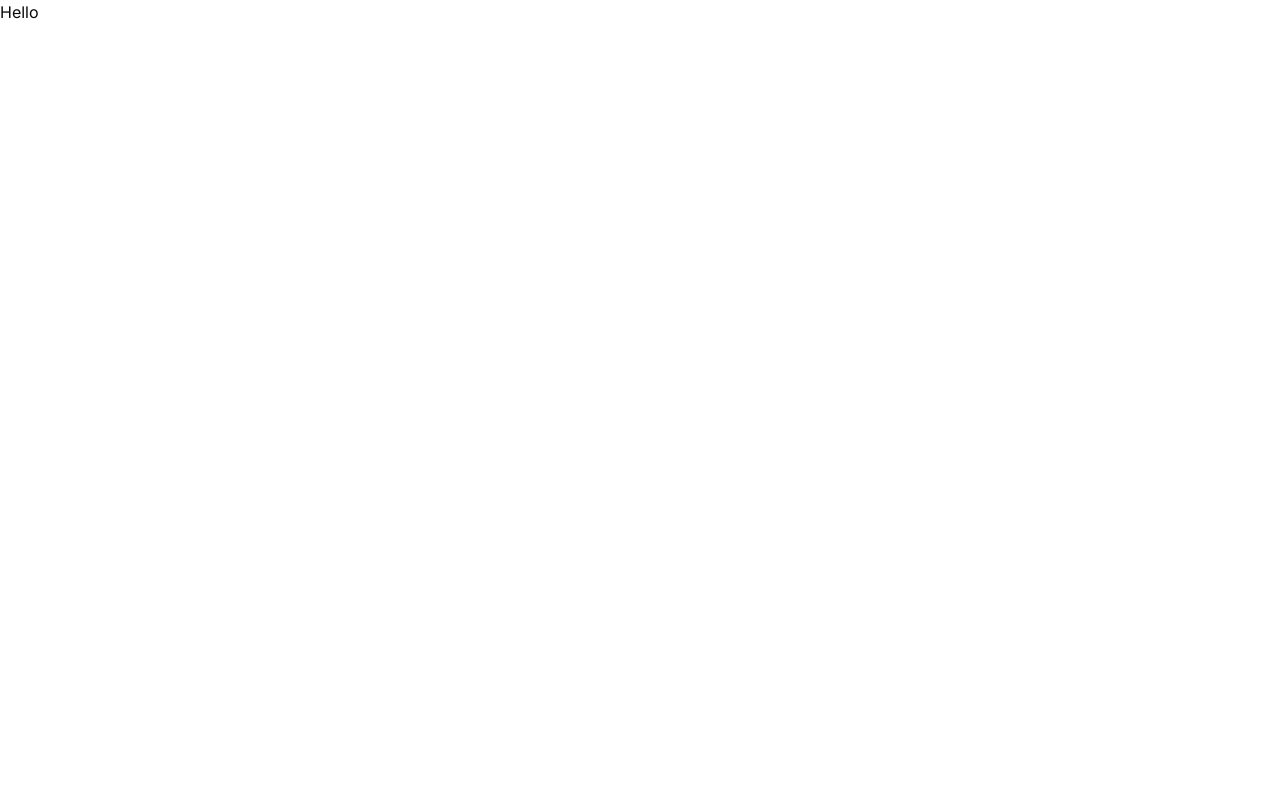
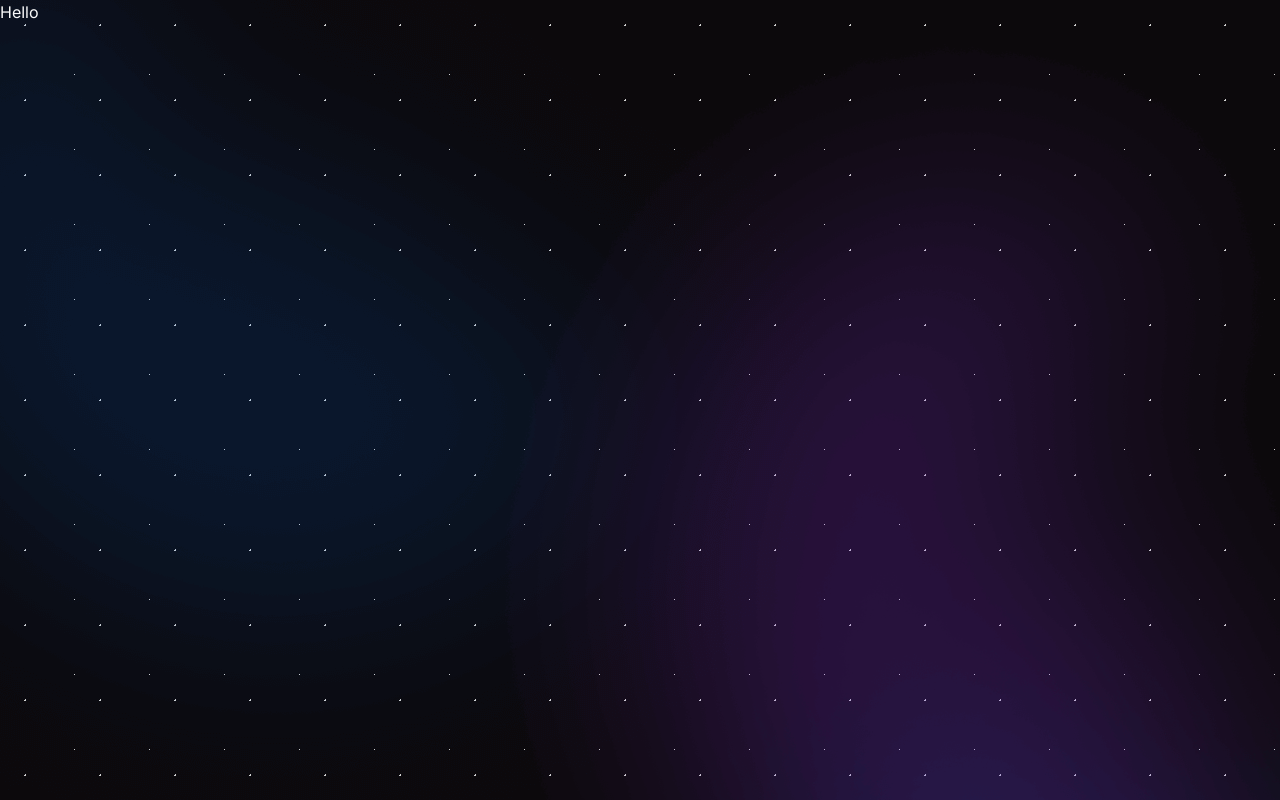
Before and after one commit to sadman-shami/md-playground, a Next.js app: page / in a window 1280 px wide. Built offline with nearby package versions, Linux system fonts and the light colour scheme.

Commit message:
feature: added background

```diff
--- a/app/layout.tsx
+++ b/app/layout.tsx
@@ -1,5 +1,6 @@
 import type { Metadata } from "next";
 import { Inter } from "next/font/google";
+import Image from "next/image";
 import type React from "react";
 
 import "@/app/globals.css";
@@ -21,9 +22,61 @@ const Layout: React.FC<ILayout> = ({ children }) => {
     <html
       lang="en"
       suppressHydrationWarning
-      className={cn("antialiased", "h-full", "font-sans", inter.variable)}
+      className={cn(
+        "antialiased",
+        "h-full",
+        "font-sans",
+        "dark",
+        inter.variable,
+      )}
     >
-      <body className="min-h-full">{children}</body>
+      <body
+        className="min-h-full w-full"
+        style={{
+          height: "100%",
+          width: "100%",
+          backgroundImage:
+            "radial-gradient(circle at 25px 25px, lightgray 1%, transparent 0%), radial-gradient(circle at 75px 75px, lightgray 1%, transparent 0%)",
+          backgroundSize: "75px 75px",
+        }}
+      >
+        {children}
+        {/* Background */}
+        <div
+          aria-hidden="true"
+          className="fixed bottom-[-10%] left-[-30%] z-[-100]"
+        >
+          <Image
+            alt="docs left background"
+            src="/images/docs-left.png"
+            width={3000}
+            height={3000}
+            style={{
+              width: "auto",
+              height: "auto",
+            }}
+            quality={75}
+            priority={true}
+          />
+        </div>
+        <div
+          aria-hidden="true"
+          className="fixed top-[-10%] right-[-60%] 2xl:top-[-60%] 2xl:right-[-45%] z-[-100] rotate-12"
+        >
+          <Image
+            alt="docs right background"
+            src="/images/docs-right.png"
+            width={3000}
+            height={3000}
+            style={{
+              width: "auto",
+              height: "auto",
+            }}
+            quality={75}
+            priority={true}
+          />
+        </div>
+      </body>
     </html>
   );
 };
```
Also changed, not shown: public/images/docs-left.png (added), public/images/docs-right.png (added).
